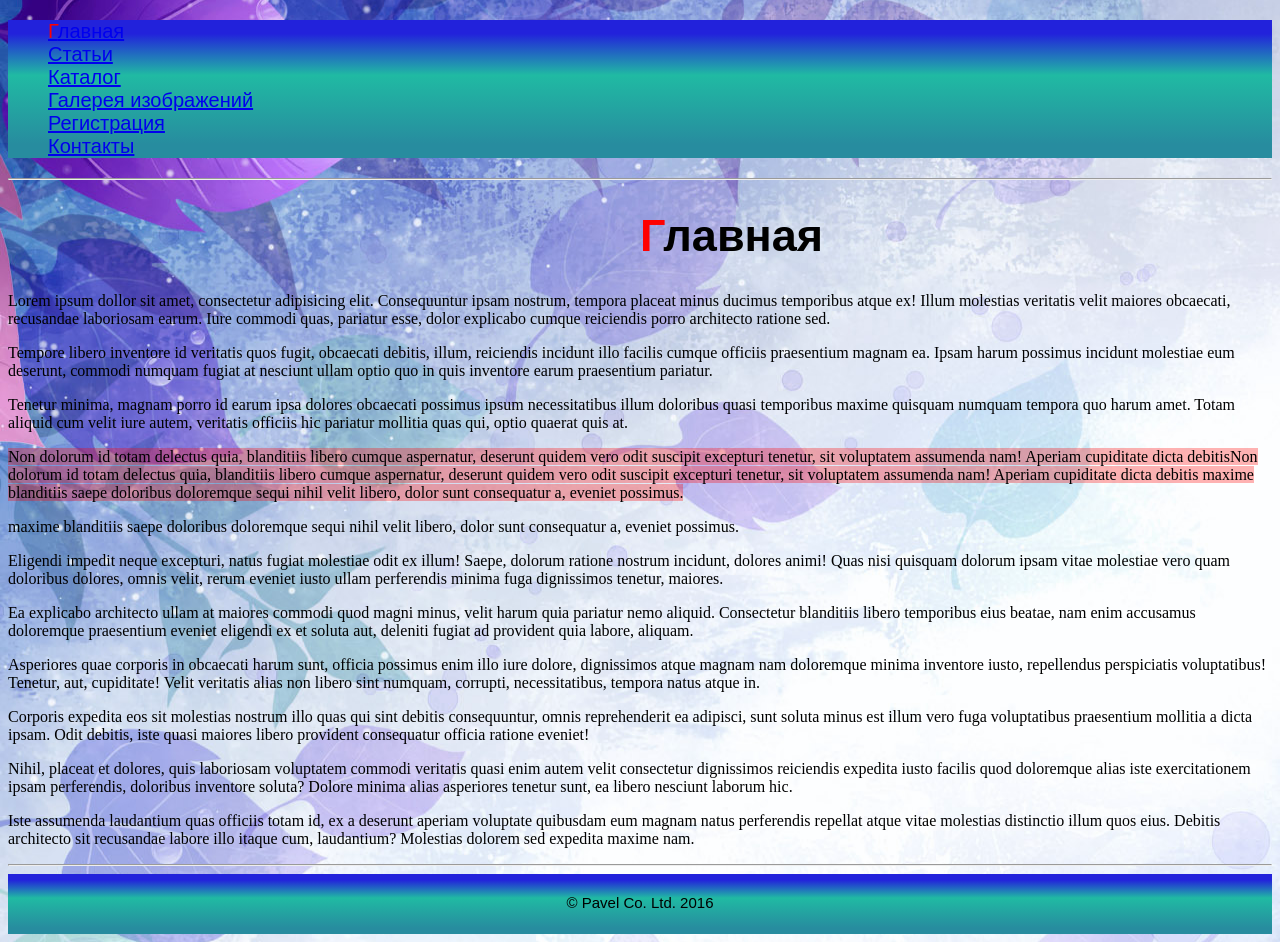
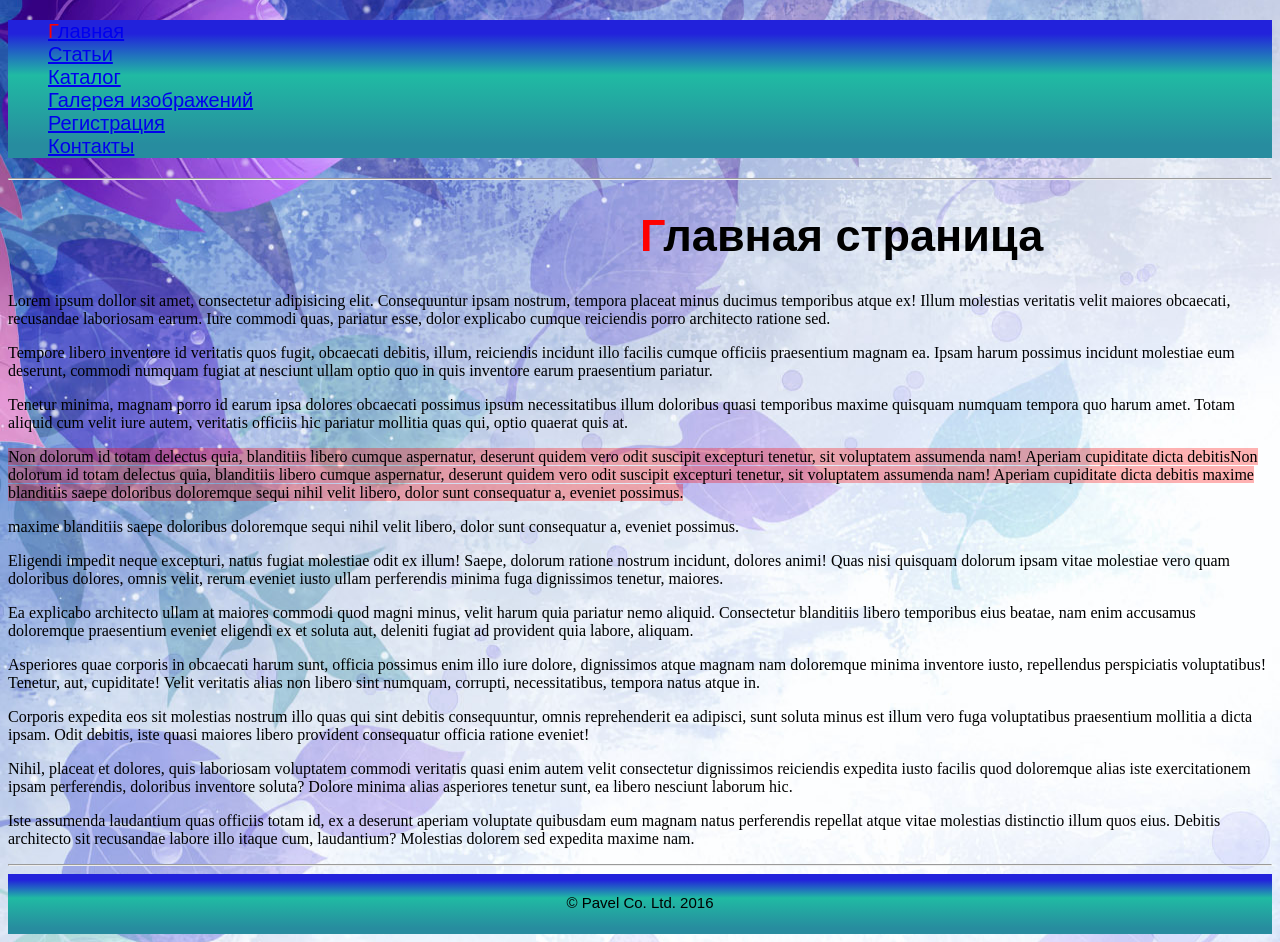
Before and after one commit to pavel8silber/repa, a plain HTML site: page html hw3/index.html in a window 1280 px wide. Drawn offline with nearby package versions, Linux system fonts and the light colour scheme.

Commit message:
h1 main page was changed

```diff
--- a/html hw3/index.html
+++ b/html hw3/index.html
@@ -20,7 +20,7 @@
         </ul>
     </div>
     <hr>
-    <h1>Главная</h1>
+    <h1>Главная страница</h1>
     <style>
         .leftimg {
             float: right;
```
